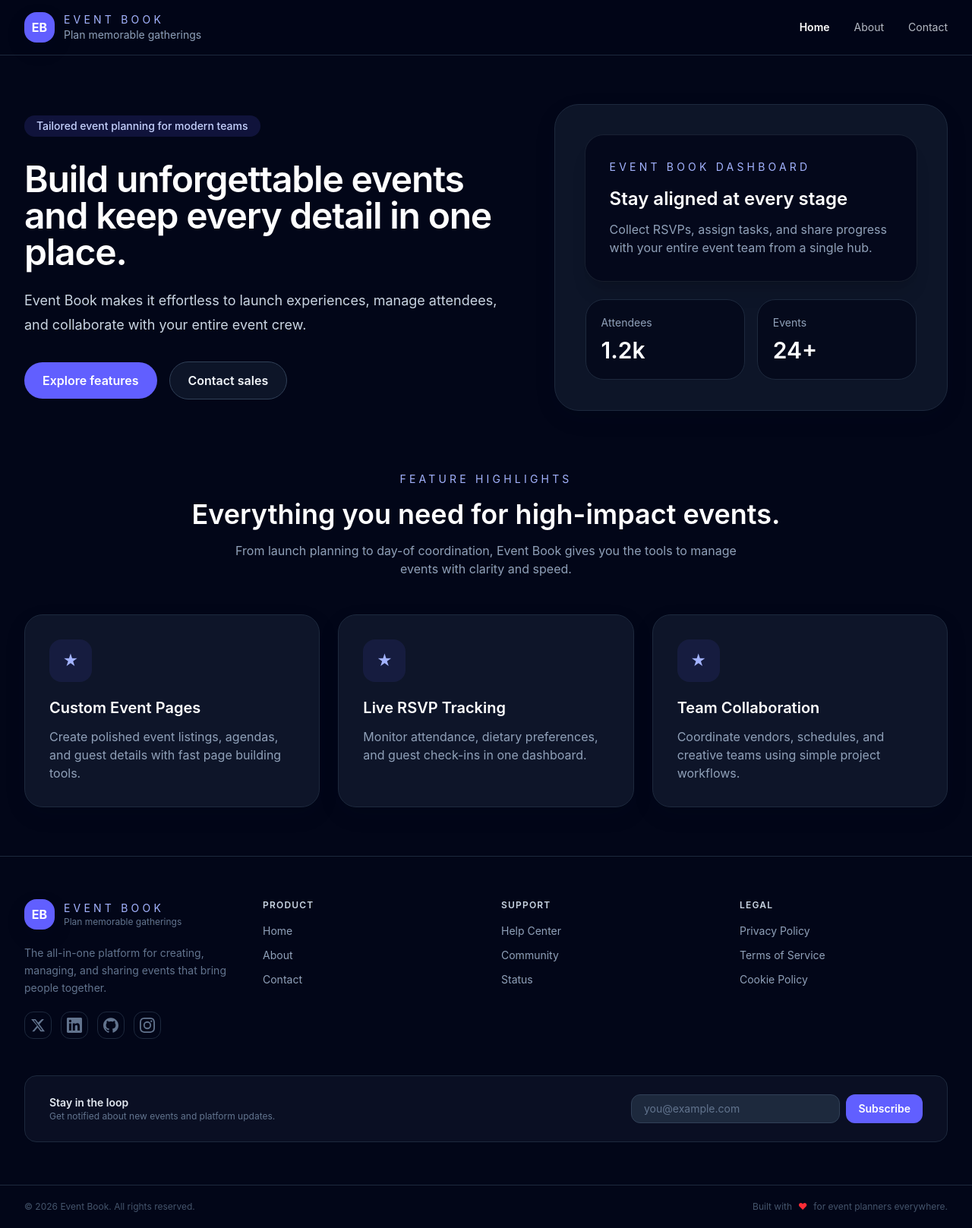
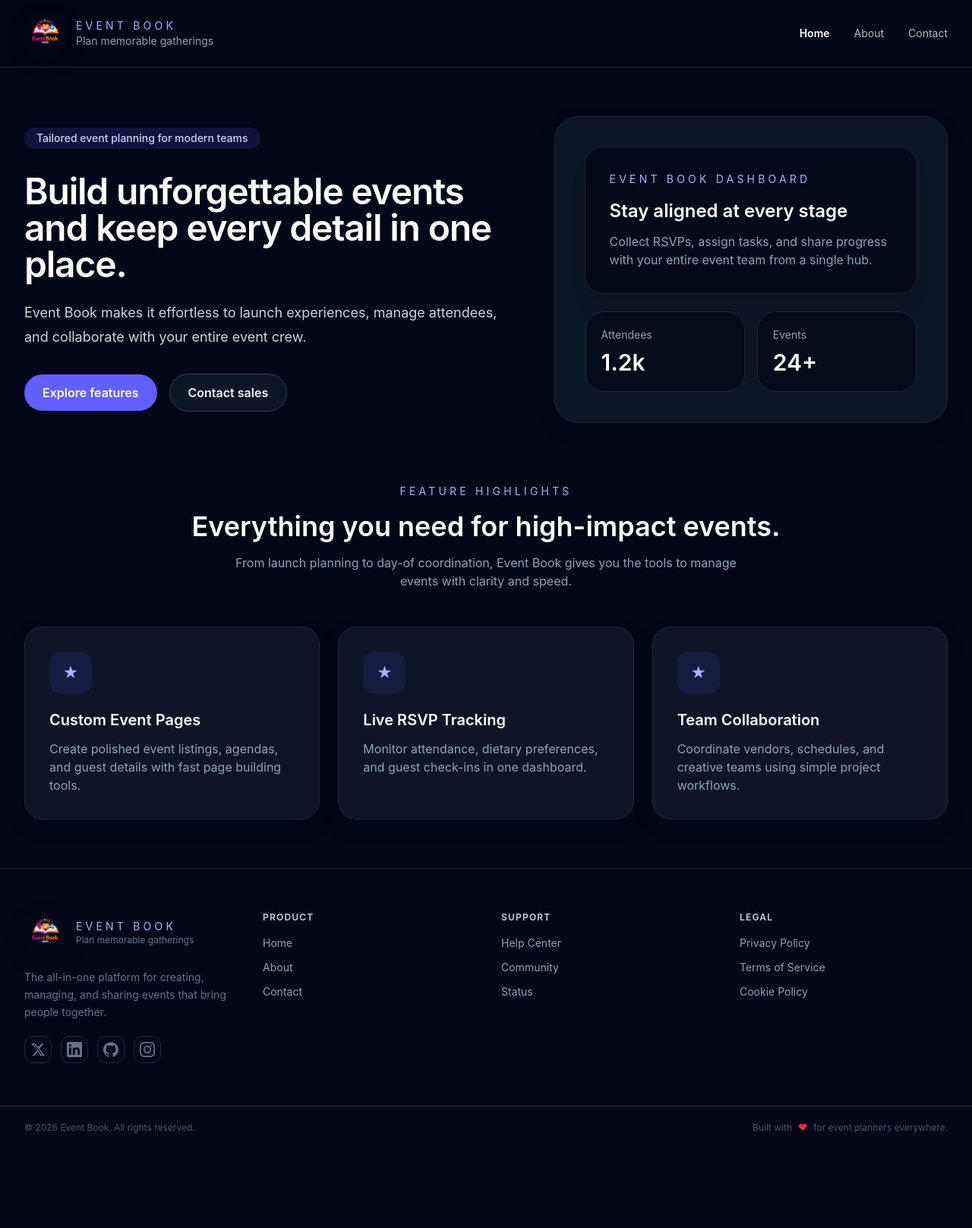
Before and after one commit to Dimitar-Totov/event-book, a React (Vite) app: page / in a window 1280 px wide. Shown: the whole page at 76% size. After the commit the page ends 1513 px from the top, so only its background shows below. Built offline with nearby package versions, Linux system fonts and the light colour scheme.

Commit message:
Add logo

```diff
--- a/src/App.tsx
+++ b/src/App.tsx
@@ -1,4 +1,5 @@
 import { Link, NavLink, Outlet } from 'react-router-dom';
+import logo from './public/logo.png';
 
 const footerLinks = {
   product: [
@@ -81,8 +82,12 @@ function App() {
       <header className="sticky top-0 z-20 border-b border-slate-800 bg-slate-950/95 backdrop-blur-xl">
         <div className="mx-auto flex max-w-7xl items-center justify-between gap-4 px-6 py-4 sm:px-8">
           <Link to="/" className="flex items-center gap-3 text-current no-underline">
-            <div className="flex h-10 w-10 items-center justify-center rounded-2xl bg-indigo-500 text-base font-bold text-white shadow-soft">
-              EB
+            <div className="flex h-14 w-14 items-center justify-center overflow-hidden rounded-2xl shadow-soft">
+              <img
+                src={logo}
+                alt="EventBook Logo"
+                className="h-full w-full object-contain"
+              />
             </div>
             <div>
               <p className="text-sm uppercase tracking-[0.3em] text-indigo-300">Event Book</p>
@@ -109,8 +114,12 @@ function App() {
             {/* Brand column */}
             <div className="flex flex-col gap-5">
               <Link to="/" className="flex items-center gap-3 text-current no-underline">
-                <div className="flex h-10 w-10 items-center justify-center rounded-2xl bg-indigo-500 text-base font-bold text-white shadow-soft">
-                  EB
+                <div className="flex h-14 w-14 items-center justify-center overflow-hidden rounded-2xl shadow-soft">
+                  <img
+                    src={logo}
+                    alt="EventBook Logo"
+                    className="h-full w-full object-contain"
+                  />
                 </div>
                 <div>
                   <p className="text-sm uppercase tracking-[0.3em] text-indigo-300">Event Book</p>
@@ -177,32 +186,6 @@ function App() {
               </ul>
             </div>
           </div>
-
-          {/* Newsletter strip */}
-          <div className="mt-12 rounded-2xl border border-slate-800 bg-slate-900/60 px-6 py-6 sm:px-8">
-            <div className="flex flex-col gap-4 sm:flex-row sm:items-center sm:justify-between">
-              <div>
-                <p className="text-sm font-semibold text-slate-200">Stay in the loop</p>
-                <p className="text-xs text-slate-500">Get notified about new events and platform updates.</p>
-              </div>
-              <form
-                onSubmit={(e) => e.preventDefault()}
-                className="flex w-full max-w-sm gap-2"
-              >
-                <input
-                  type="email"
-                  placeholder="you@example.com"
-                  className="flex-1 rounded-xl border border-slate-700 bg-slate-800 px-4 py-2 text-sm text-slate-100 placeholder-slate-500 outline-none transition focus:border-indigo-500 focus:ring-2 focus:ring-indigo-500/20"
-                />
-                <button
-                  type="submit"
-                  className="rounded-xl bg-indigo-500 px-4 py-2 text-sm font-semibold text-white transition hover:bg-indigo-400 active:scale-95"
-                >
-                  Subscribe
-                </button>
-              </form>
-            </div>
-          </div>
         </div>
 
         {/* Bottom bar */}
```
Also changed, not shown: src/public/logo.png (added).
